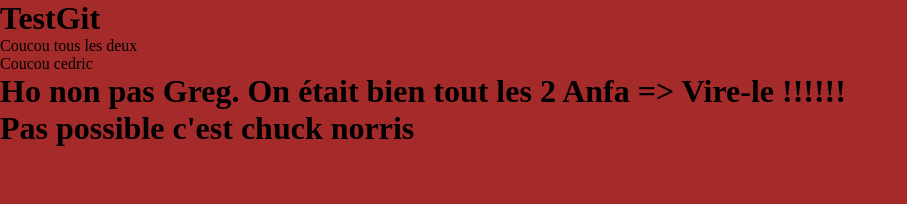
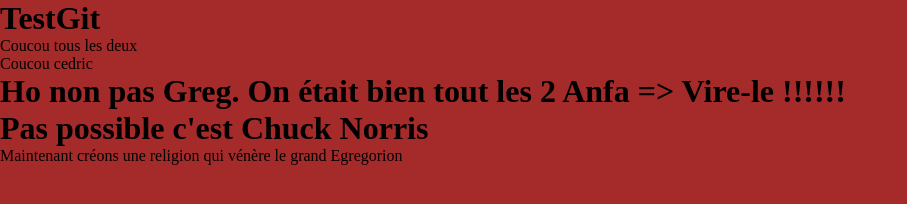
Before and after one commit to MELAA976/Testgit, a plain HTML site: page index.html in a window 1280 px wide. Shown: the whole page, without its empty margins (0-907 px from the left). Drawn offline with Linux system fonts and the light colour scheme.

Commit message:
test pour cloner la branche de cédric

```diff
--- a/index.html
+++ b/index.html
@@ -11,6 +11,7 @@
     <p>coucou tous les deux</p>
     <p>coucou cedric</p>
     <h1>Ho non pas Greg. On était bien tout les 2 Anfa => Vire-le !!!!!!</h1>
-    <h1>pas possible c'est chuck norris</h1>
+    <h1>pas possible c'est Chuck Norris</h1>
+    <p>Maintenant créons une religion qui vénère le grand Egregorion</p>
 </body>
 </html>
```
